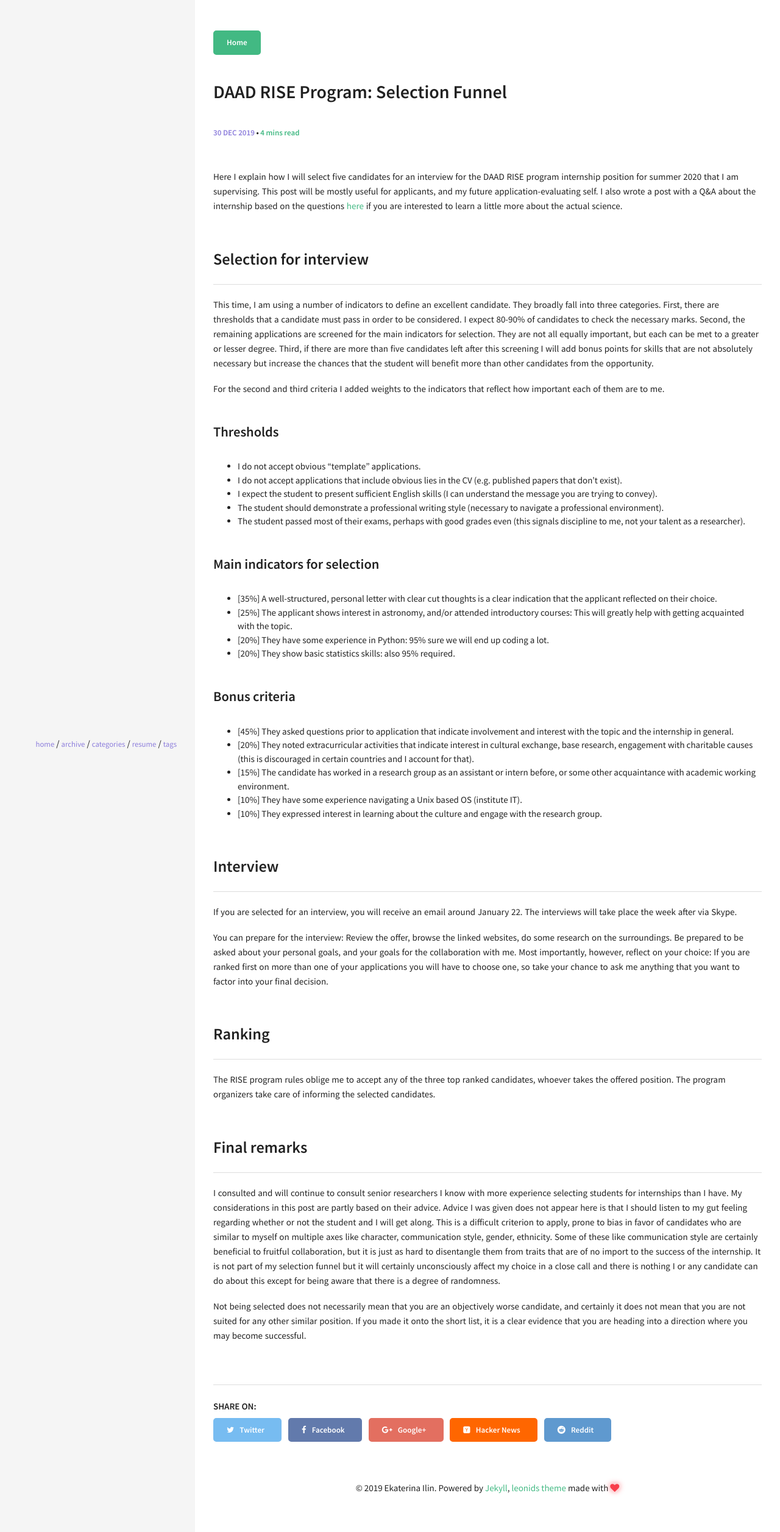
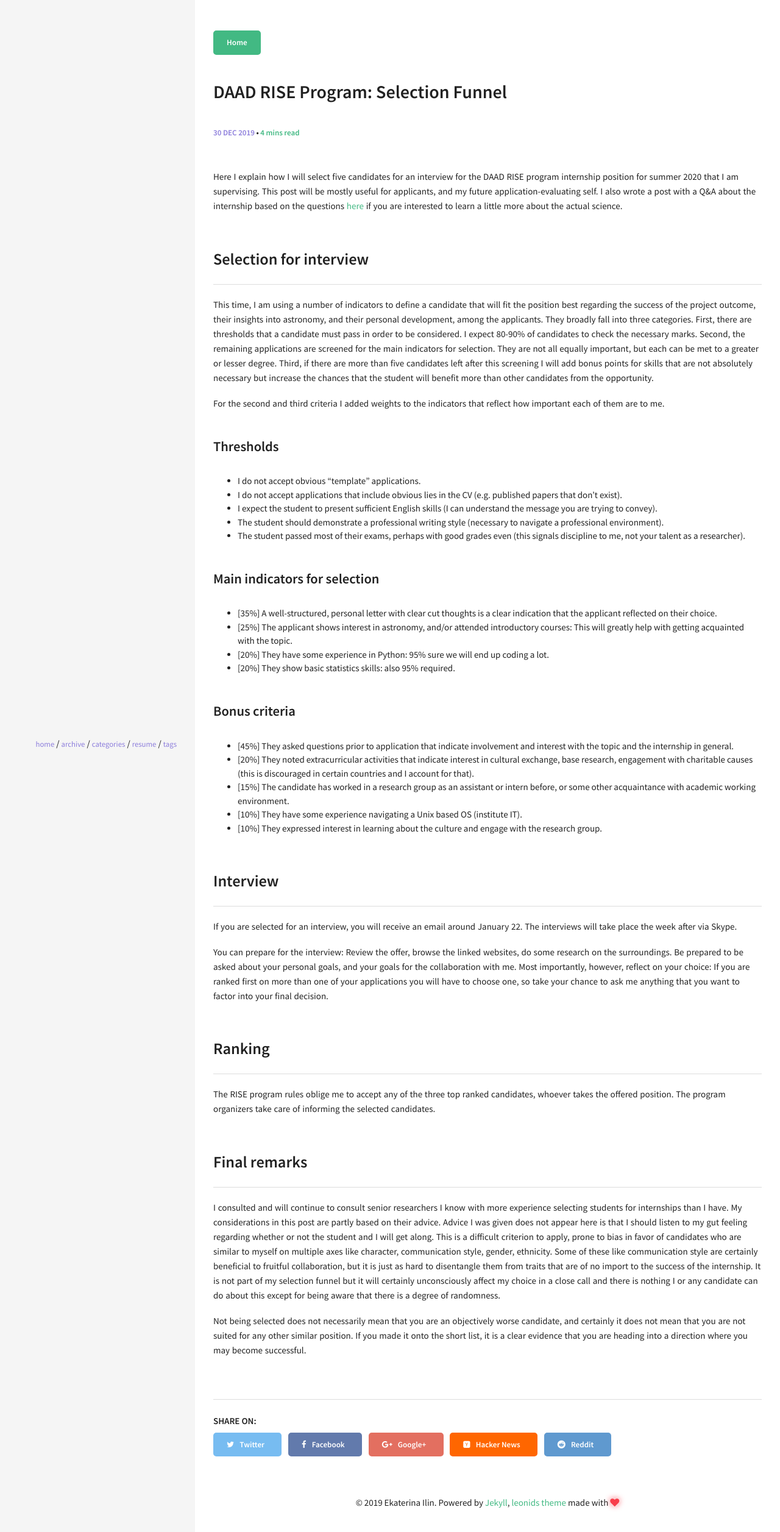
Before and after one commit to ekaterinailin/ekaterinailin.github.io, a Jekyll site: the page built from _posts/2019-12-30-DAAD-RISE2.md, in a window 1280 px wide. Shown: the top 2513 px of the page at 61% size. Built offline with Jekyll 4.4.1, drawn with Linux system fonts in a browser that asks for light colours.

Commit message:
spell out excellent, shorten excerpt

```diff
--- a/_posts/2019-12-30-DAAD-RISE2.md
+++ b/_posts/2019-12-30-DAAD-RISE2.md
@@ -12,7 +12,7 @@
 
 ## Selection for interview
 
-This time, I am using a number of indicators to define an excellent candidate. They broadly fall into three categories. First, there are thresholds that a candidate must pass in order to be considered. I expect 80-90% of candidates to check the necessary marks. Second, the remaining applications are screened for the main indicators for selection. They are not all equally important, but each can be met to a greater or lesser degree. Third, if there are more than five candidates left after this screening I will add bonus points for skills that are not absolutely necessary but increase the chances that the student will benefit more than other candidates from the opportunity.
+This time, I am using a number of indicators to define a candidate that will fit the position best regarding the success of the project outcome, their insights into astronomy, and their personal development, among the applicants. They broadly fall into three categories. First, there are thresholds that a candidate must pass in order to be considered. I expect 80-90% of candidates to check the necessary marks. Second, the remaining applications are screened for the main indicators for selection. They are not all equally important, but each can be met to a greater or lesser degree. Third, if there are more than five candidates left after this screening I will add bonus points for skills that are not absolutely necessary but increase the chances that the student will benefit more than other candidates from the opportunity.
 
 For the second and third criteria I added weights to the indicators that reflect how important each of them are to me.
 
```
Also changed, not shown: other parts of _posts/2019-12-30-DAAD-RISE2.md (+1 -1 lines).
